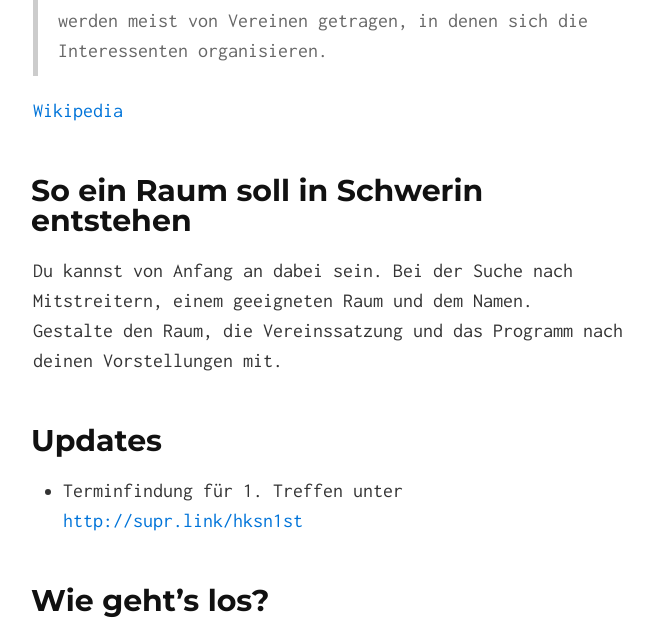
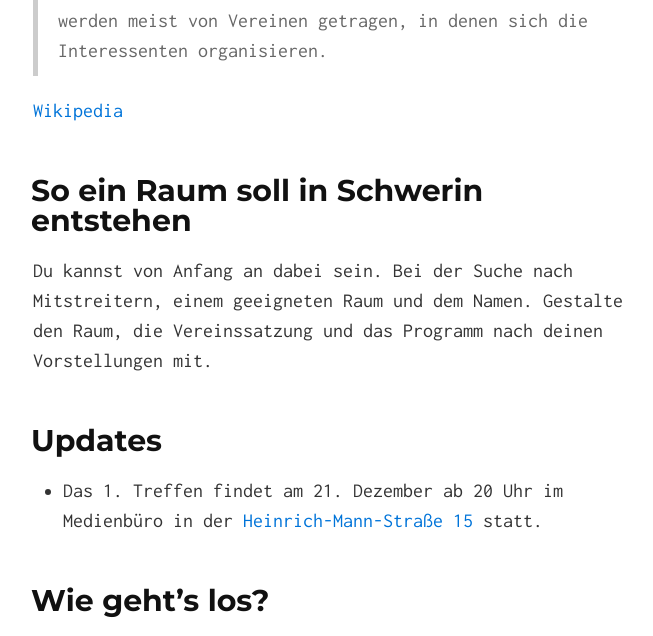
Before and after one commit to theDigitalGuy/hackerspace-schwerin.github.io, a Jekyll site: the page built from index.md, in a window 1280 px wide and 1400 px high, scrolled down 434 px, cut to the strip 0-636 px from the top of the window. Shown: the whole strip, without its empty margins (307-960 px from the left). Built offline with Jekyll 4.4.1, drawn with Linux system fonts in a browser that asks for light colours; some of the changed text lies outside the part shown.

Commit message:
Termin eingetragen

```diff
--- a/index.md
+++ b/index.md
@@ -13,7 +13,7 @@ Gestalte den Raum, die Vereinssatzung und das Programm nach deinen Vorstellungen
 
 ## Updates
 
-* Terminfindung für 1. Treffen unter [http://supr.link/hksn1st](http://supr.link/hksn1st)
+* Das 1. Treffen findet am 21. Dezember ab 20 Uhr im Medienbüro in der [Heinrich-Mann-Straße 15](http://osm.org/go/0NASsid6w?node=2440228384) statt.
 
 ## Wie geht's los?
 
```
